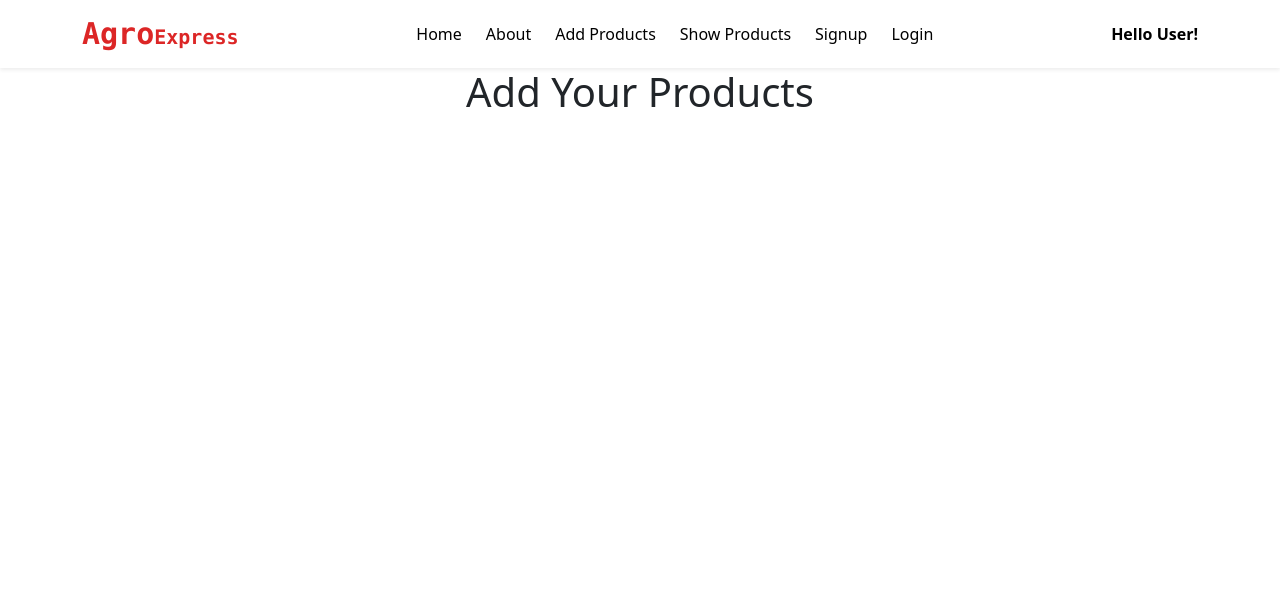
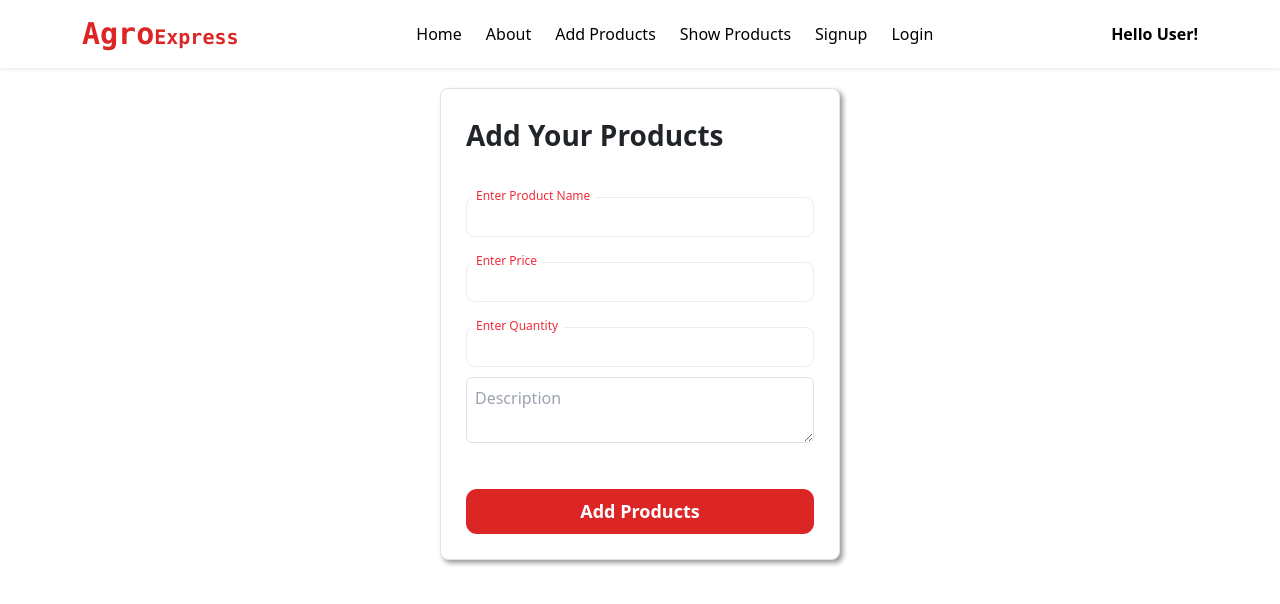
Before and after one commit to sonaligadekar20/agro-express, a React (Create React App) app in the folder client/: page /addproduct in a window 1280 px wide. Shown: the top 604 px of the page. Built offline with nearby package versions, Linux system fonts and the light colour scheme.

Commit message:
feat : create add product component

```diff
--- a/client/src/views/AddProduct/AddProduct.js
+++ b/client/src/views/AddProduct/AddProduct.js
@@ -1,13 +1,92 @@
-import React from 'react'
-import Navbar from '../../components/Navbar/Navbar'
+import React, { useEffect, useState } from "react";
+import Navbar from "../../components/Navbar/Navbar";
 
 function AddProduct() {
+  const [productName, setProductName] = useState("");
+  const [price, setPrice] = useState("");
+  const [quantity, setQuantity] = useState("");
+  const [description, setDescription] = useState("");
+
+  // const addProducts=()=>{
+
+  // } ;
+
+  // useEffect(()=>{
+  //   addProducts();
+  // },[]);
+
   return (
     <>
-    <Navbar/>
-<h1 className='text-center'>Add Your Products</h1>
-  </>
-  )
+      <Navbar />
+      <div>
+      <form className="form-control mx-auto " action="">
+        <p className="title">Add Your Products</p>
+        <div className="input-field">
+          <input
+            required=""
+            className="input"
+            type="text"
+            value={productName}
+            onChange={(e) => {
+              setProductName(e.target.value);
+            }}
+          />
+          <label className="label" for="input">
+            Enter Product Name
+          </label>
+        </div>
+
+        <div className="input-field">
+          <input
+            required=""
+            className="input"
+            type="text"
+            value={price}
+            onChange={(e) => {
+              setPrice(e.target.value);
+            }}
+          />
+          <label className="label" for="input">
+            Enter Price
+          </label>
+        </div>
+        <div className="input-field">
+          <input
+            required=""
+            className="input"
+            type="text"
+            value={quantity}
+            onChange={(e) => {
+              setQuantity(e.target.value);
+            }}
+          />
+          <label className="label" for="input">
+            Enter Quantity
+          </label>
+        </div>
+        <div className="input-field">
+        <textarea
+          name="description"
+          value={description}
+          onChange={(e)=>{
+            setDescription(e.target.value);
+          }}
+          placeholder="Description"
+          className="w-full p-2 border rounded"
+        ></textarea>
+        </div>
+
+        <button type="button" className="submit-btn bg-red-600"
+        //  onClick={addProducts}
+         >
+          Add Products
+        </button>
+      </form>
+
+      </div>
+
+    </>
+  );
 }
 
-export default AddProduct
+export default AddProduct;
```
